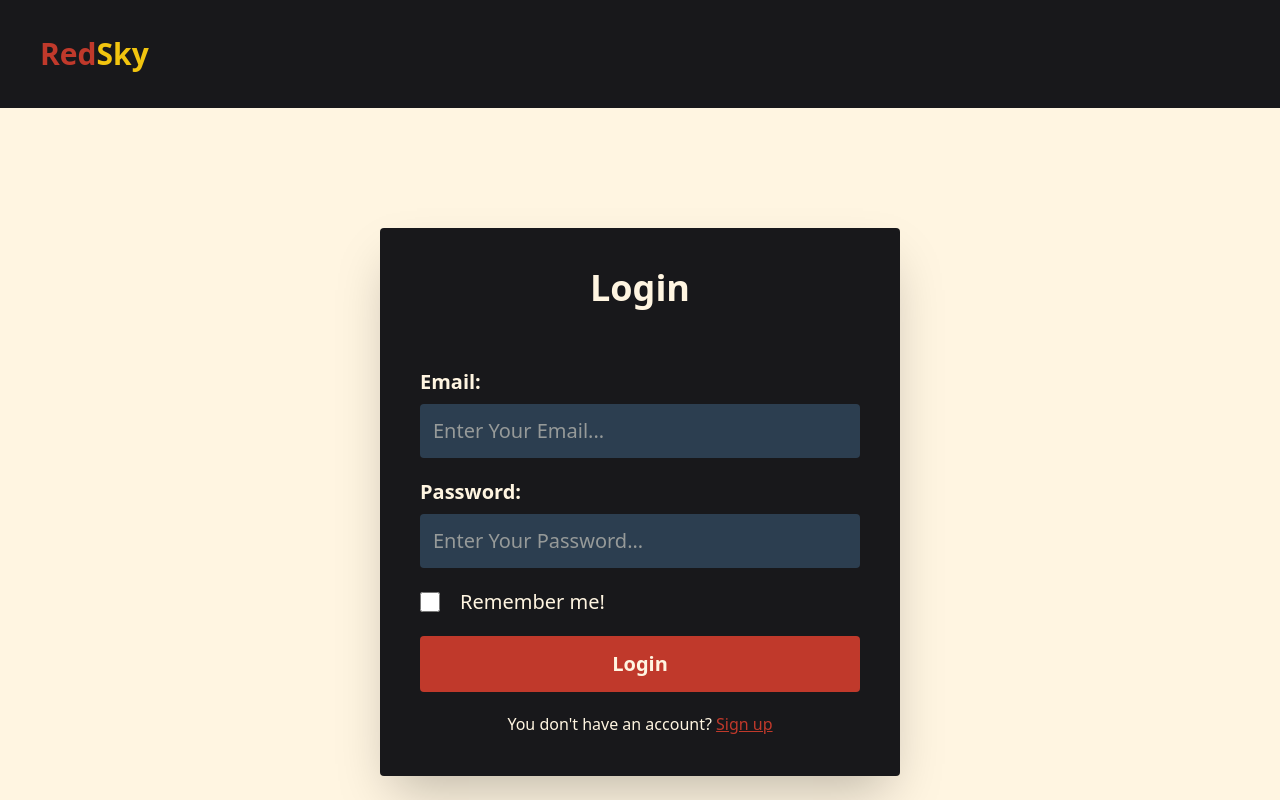
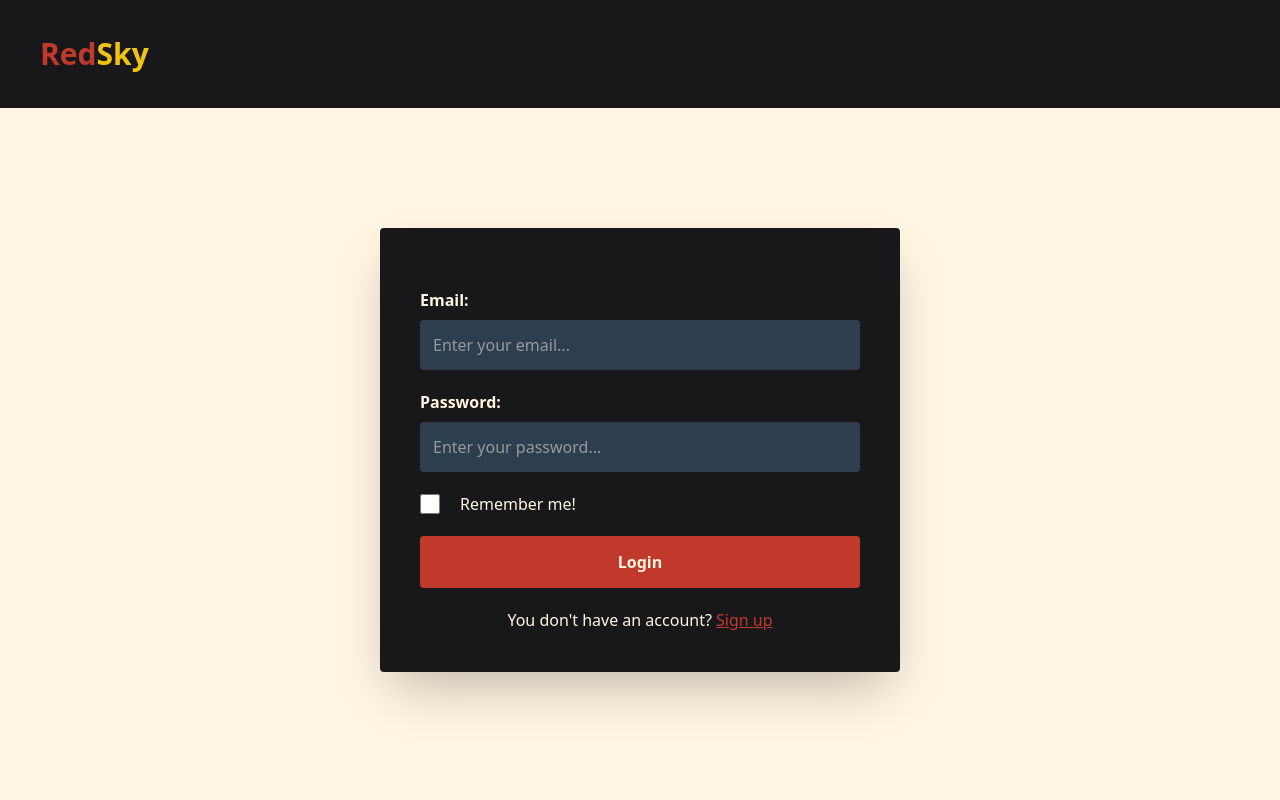
Before and after one commit to Amine4jh/restaurant-management-system, a React (Vite) app: page /login in a window 1280 px wide. Shown: the top 800 px of the page. Built offline with nearby package versions, Linux system fonts and the light colour scheme.

Commit message:
Use Formik Component on login form

```diff
--- a/package.json
+++ b/package.json
@@ -12,11 +12,13 @@
   "dependencies": {
     "@tailwindcss/vite": "^4.1.14",
     "axios": "^1.11.0",
+    "formik": "^2.4.6",
     "react": "^19.1.1",
     "react-dom": "^19.1.1",
     "react-icons": "^5.5.0",
     "react-router-dom": "^7.9.4",
-    "tailwindcss": "^4.1.14"
+    "tailwindcss": "^4.1.14",
+    "yup": "^1.7.1"
   },
   "devDependencies": {
     "@eslint/js": "^9.36.0",
--- a/src/components/auth/LoginForm.jsx
+++ b/src/components/auth/LoginForm.jsx
@@ -1,72 +1,57 @@
+import { Form, Formik } from "formik";
 import { Link } from "react-router-dom";
+import CustomInput from "../common/CustomInput";
+import { loginSchema } from "../../schemas";
+import CustomCheckbox from "../common/CustomCheckbox";
+
+const onSubmit = async (values, actions) => {
+  console.log(values);
+  await new Promise((resolve) => setTimeout(resolve, 1000));
+  actions.resetForm();
+};
 
 const LoginForm = () => {
   return (
-    <form
-      action=""
-      method="post"
-      className="p-10 bg-dark rounded shadow-2xl md:w-130 w-100 mx-auto text-beige"
+    <Formik
+      initialValues={{ email: "", password: "", remember: false }}
+      validationSchema={loginSchema}
+      onSubmit={onSubmit}
     >
-      <h1 className="md:text-4xl text-3xl font-bold text-center text-beige mb-15">
-        Login
-      </h1>
-      <div className="flex flex-col items-start md:text-xl">
-        <div className="w-full">
-          <label
-            htmlFor="email"
-            className="cursor-pointer block text-start font-semibold"
-          >
-            Email:
-          </label>
-          <input
-            type="email"
+      {({ isSubmitting }) => (
+        <Form className="p-10 bg-dark rounded shadow-2xl md:w-130 w-100 mx-auto text-beige">
+          <CustomInput
+            label="Email"
             name="email"
-            id="email"
-            placeholder="Enter Your Email..."
-            className="w-full p-3 outline-0 mt-2 bg-darkGray rounded focus:brightness-80 border border-transparent focus:border-beige"
-            required
+            type="text"
+            placeholder="Enter your email..."
           />
-        </div>
-        <div className="w-full mt-5">
-          <label
-            htmlFor="password"
-            className="cursor-pointer block text-start font-semibold"
-          >
-            Password:
-          </label>
-          <input
+          <CustomInput
+            label="Password"
+            name="password"
             type="password"
-            name="password"
-            id="password"
-            placeholder="Enter Your Password..."
-            className="w-full p-3 outline-0 mt-2 bg-darkGray rounded focus:brightness-80 border border-transparent focus:border-beige"
-            required
+            placeholder="Enter your password..."
           />
-        </div>
-        <div className="w-full mt-5 flex gap-5 items-center">
-          <input
+          <CustomCheckbox
+            label="Remember me!"
+            name="remember"
             type="checkbox"
-            id="remember"
-            className="w-5 h-5 accent-primary cursor-pointer"
           />
-          <label htmlFor="remember" className="cursor-pointer block text-start">
-            Remember me!
-          </label>
-        </div>
           <button
+            disabled={isSubmitting}
             type="submit"
             className="bg-primary border-2 border-transparent py-3 text-beige font-bold w-full mt-5 rounded transition duration-150 ease hover:bg-transparent hover:text-primary hover:border-primary cursor-pointer"
           >
             Login
           </button>
-      </div>
           <p className="text-center mt-5">
             You don't have an account?{" "}
             <Link to={"/signup"} className="text-primary underline">
               Sign up
             </Link>
           </p>
-    </form>
+        </Form>
+      )}
+    </Formik>
   );
 };
 
--- /dev/null
+++ b/src/components/common/CustomCheckbox.jsx
@@ -0,0 +1,21 @@
+import { useField } from "formik";
+
+const CustomCheckbox = ({ label, ...props }) => {
+  const [field, meta] = useField(props);
+
+  return (
+    <div className="w-full mt-5 flex gap-5 items-center">
+      <input
+        {...field}
+        {...props}
+        className={meta.touched && meta.error ? "input-error" : ""}
+      />
+      <label className="cursor-pointer block text-start">{label}</label>
+      {meta.touched && meta.error && (
+        <p className="text-lightRed text-sm mt-2 font-semibold">{meta.error}</p>
+      )}
+    </div>
+  );
+};
+
+export default CustomCheckbox;
--- /dev/null
+++ b/src/components/common/CustomInput.jsx
@@ -0,0 +1,23 @@
+import { useField } from "formik";
+
+const CustomInput = ({ label, ...props }) => {
+  const [field, meta] = useField(props);
+
+  return (
+    <div className="w-full mt-5">
+      <label className="cursor-pointer block text-start font-semibold">
+        {label}:
+      </label>
+      <input
+        {...field}
+        {...props}
+        className={meta.touched && meta.error ? "input-error" : ""}
+      />
+      {meta.touched && meta.error && (
+        <p className="text-lightRed text-sm mt-2 font-semibold">{meta.error}</p>
+      )}
+    </div>
+  );
+};
+
+export default CustomInput;
--- a/src/index.css
+++ b/src/index.css
@@ -1,16 +1,16 @@
 @import "tailwindcss";
 
 @theme {
-  --color-primary: #C0392B;
-  --color-lightRed: #E74C3C;
+  --color-primary: #c0392b;
+  --color-lightRed: #e74c3c;
 
   --color-dark: #18181b;
-  --color-darkGray: #2C3E50;
-  --color-lightGray: #ECF0F1;
-  --color-white: #FFFFFF;
+  --color-darkGray: #2c3e50;
+  --color-lightGray: #ecf0f1;
+  --color-white: #ffffff;
 
-  --color-gold: #F1C40F;
-  --color-beige: #FFF5E1;
+  --color-gold: #f1c40f;
+  --color-beige: #fff5e1;
 }
 
 /* NavLink react-router-dom */
@@ -20,3 +20,19 @@
 #navlink.active {
   @apply bg-dark text-lightRed border-lightRed;
 }
+
+/* Inputs */
+input[type="text"],
+input[type="email"],
+input[type="password"] {
+  @apply w-full p-3 outline-0 mt-2 bg-darkGray rounded focus:brightness-80 border border-transparent focus:border-beige;
+}
+input[type="checkbox"] {
+  @apply w-5 h-5 accent-primary cursor-pointer;
+}
+input.input-error {
+  @apply border-lightRed focus:border-lightRed;
+}
+button:disabled {
+  @apply opacity-35 hover:cursor-progress;
+}
--- /dev/null
+++ b/src/schemas/index.js
@@ -0,0 +1,9 @@
+import * as yup from "yup";
+
+export const loginSchema = yup.object().shape({
+  email: yup
+    .string()
+    .email("Please enter a valid email")
+    .required("This field is required"),
+  password: yup.string().min(8).required("This field is required"),
+});
```
Also changed, not shown: 1 other file (tests, documents, lock files or other folders). Lines whose indentation alone changed are shown as unchanged.
